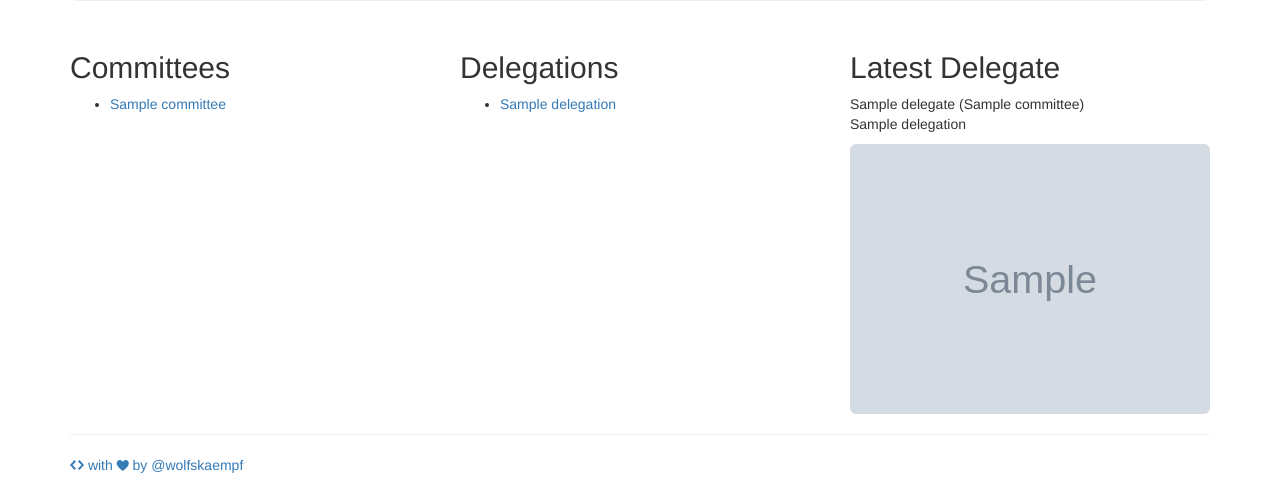
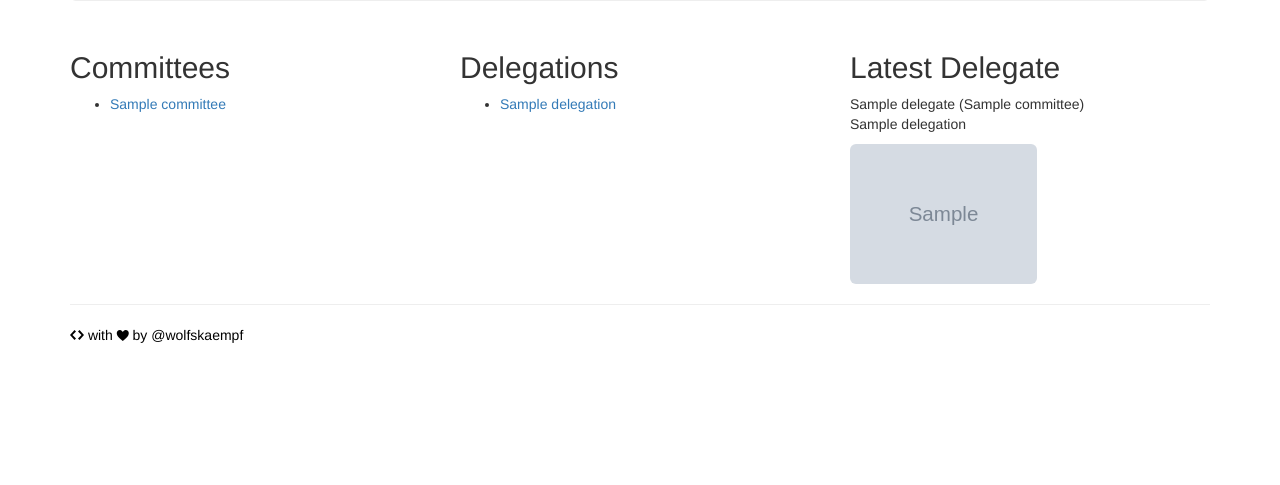
Before and after one commit to wolfskaempf/jurymatic, a Django app: page / in a window 1280 px wide. Shown: the part 372-857 px from the top of the page. After the commit the page ends 715 px from the top, so only its background shows below. Run offline with Django 3.2, Linux system fonts and the light colour scheme; tables that the repository leaves empty hold one stand-in row (values such as "Sample post"); grey boxes marked "Sample" are stand-in pictures; style sheets or scripts are compiled from the project's sources; some libraries are stand-ins or nearby versions.

Commit message:
css additions for recently added new features

```diff
--- a/jurycore/static/jurycore/css/custom.min.css
+++ b/jurycore/static/jurycore/css/custom.min.css
@@ -1 +1 @@
-.row{display:flex;justify-content:space-around;break-inside:avoid}@media all{.page-break{display:none}}@media print{.page-break{display:block;page-break-before:always}}
+.delegate-row{display:flex;justify-content:space-around;break-inside:avoid}@media all{.page-break{display:none}}@media print{.page-break{display:block;page-break-before:always}}.img-sm{height:140px}.credit{text-decoration:none;color:black;transition-duration:200ms}.credit:hover{text-decoration:none;color:grey;transition-duration:200ms}
--- a/jurycore/static/jurycore/css/custom.scss
+++ b/jurycore/static/jurycore/css/custom.scss
@@ -1,4 +1,4 @@
-.row {
+.delegate-row {
   display: flex;
   justify-content: space-around;
   break-inside: avoid;
@@ -11,3 +11,19 @@
 @media print {
 	.page-break	{ display: block; page-break-before: always; }
 }
+
+.img-sm {
+  height: 140px;
+}
+
+.credit {
+  text-decoration: none;
+  color: black;
+  transition-duration: 200ms;
+}
+
+.credit:hover {
+  text-decoration: none;
+  color: grey;
+  transition-duration: 200ms;
+}
```
